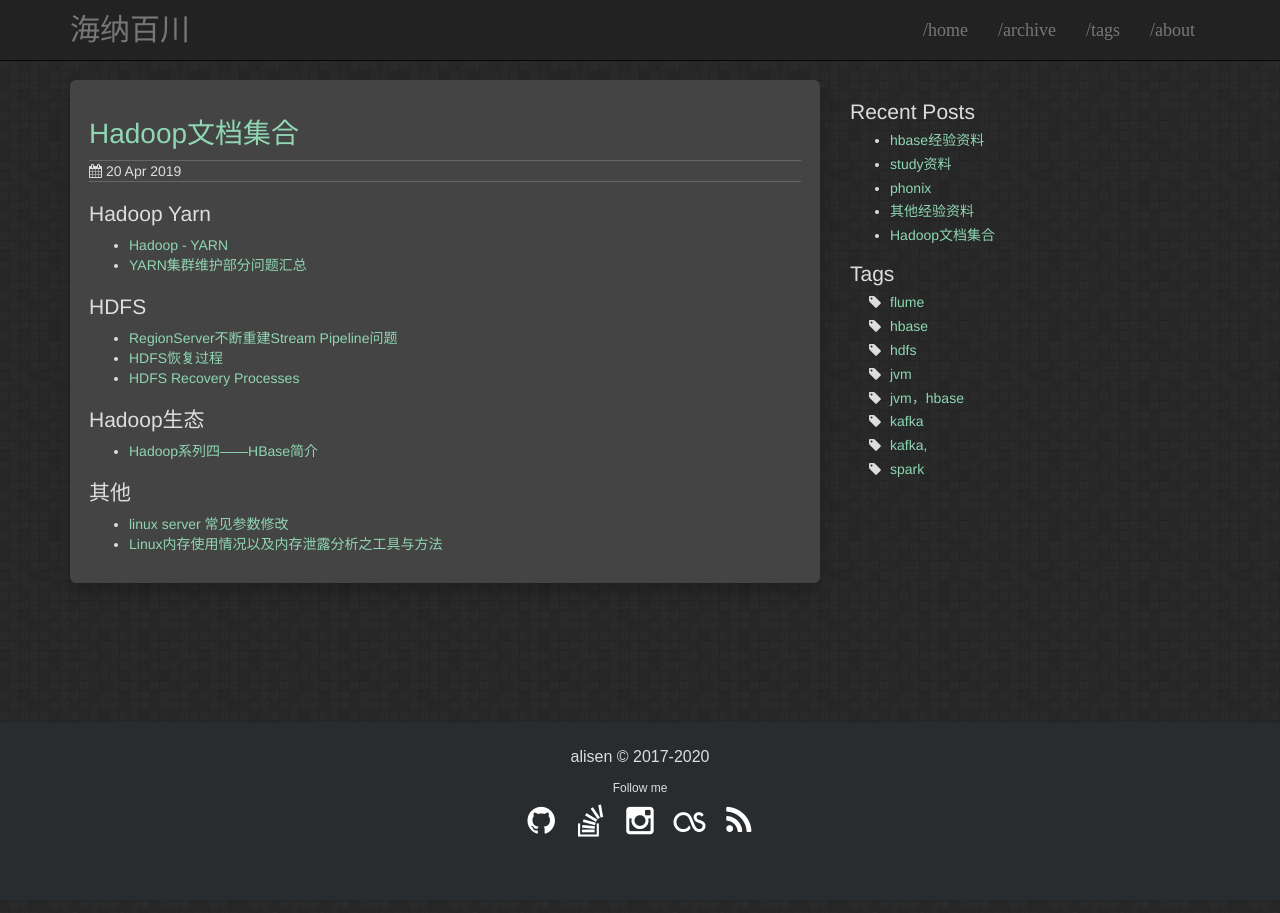
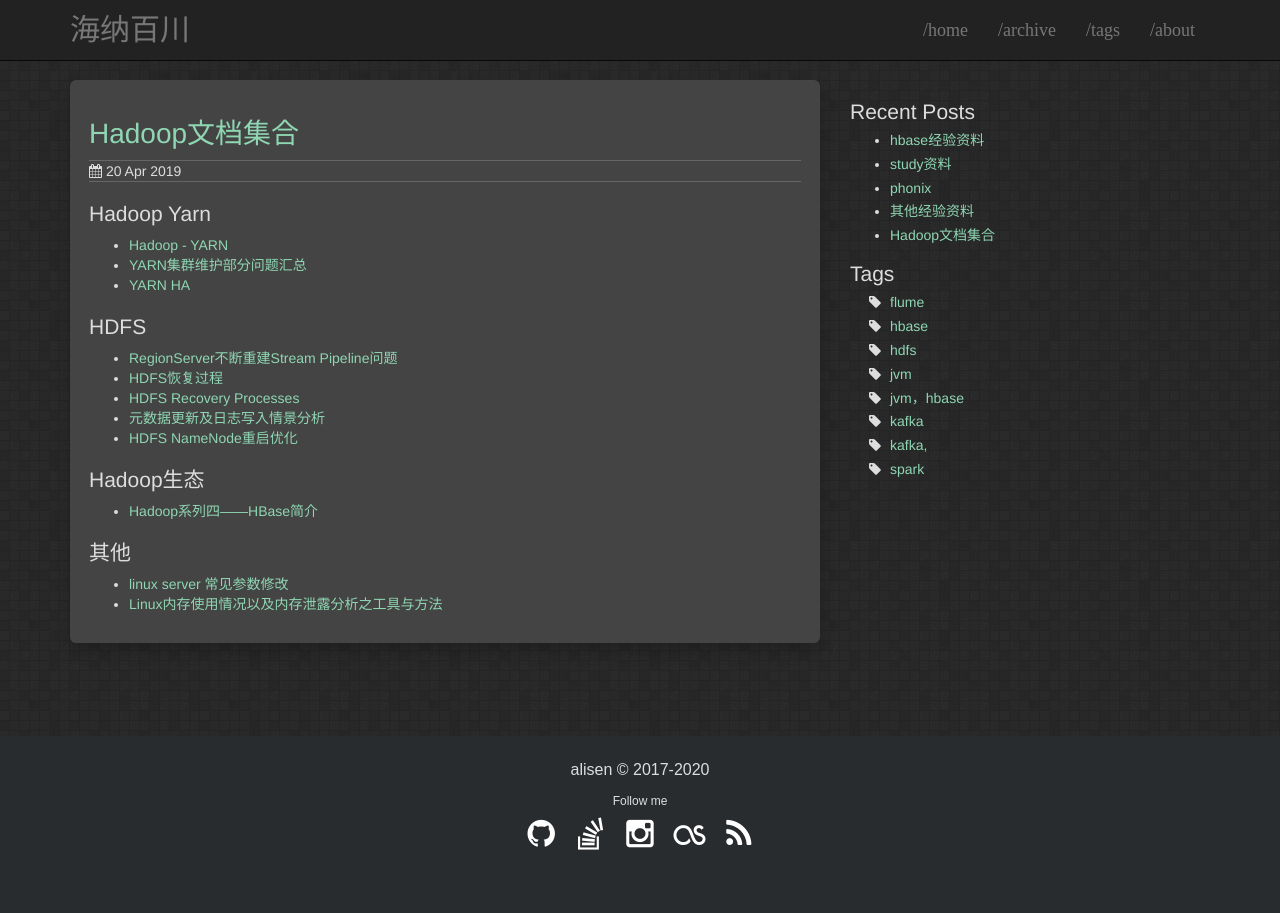
Before and after one commit to igithu/summary, a Jekyll site: the page built from _posts/2019-04-20-hadoop-doc.md, in a window 1280 px wide. Built offline with Jekyll 4.4.1, drawn with Linux system fonts in a browser that asks for light colours.

Commit message:
Update 2019-04-20-hadoop-doc.md

```diff
--- a/_posts/2019-04-20-hadoop-doc.md
+++ b/_posts/2019-04-20-hadoop-doc.md
@@ -9,12 +9,16 @@ date: 2019-04-20
 ## Hadoop Yarn
 * [Hadoop - YARN](https://wiki.jikexueyuan.com/project/hadoop/yarn.html)
 * [YARN集群维护部分问题汇总](https://www.cnblogs.com/shenh062326/p/3550794.html)
+* [YARN HA](https://www.jianshu.com/p/c1fb266e4809)
 
 
 ## HDFS
 * [RegionServer不断重建Stream Pipeline问题](http://housong.github.io/2016/streaming-pipeline/)
 * [HDFS恢复过程](http://www.freeoa.net/osuport/cluster/hdfs-recovery-procedure_3116.html)
 * [HDFS Recovery Processes](https://github.com/mattshma/bigdata/blob/master/hadoop/hdfs/hdfs_recovery.md)
+* [元数据更新及日志写入情景分析](https://www.cnblogs.com/melburg/articles/2620706.html)
+* [HDFS NameNode重启优化](https://tech.meituan.com/2017/03/17/namenode-restart-optimization.html)
+
 
 
 
```
